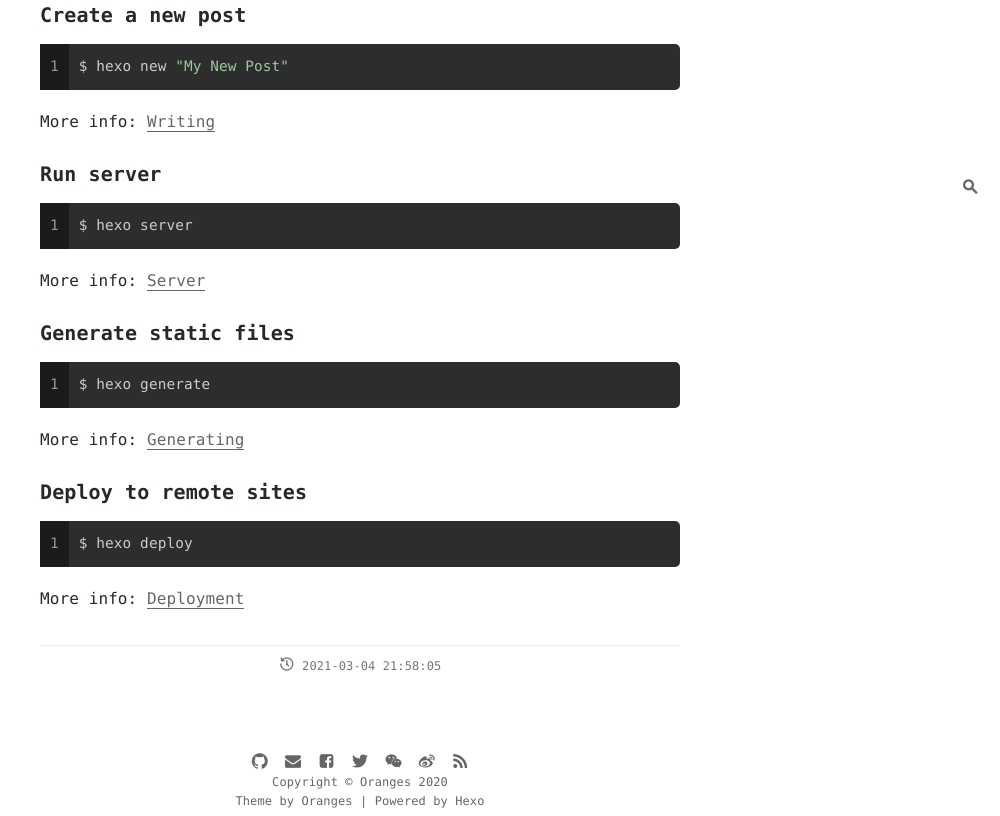
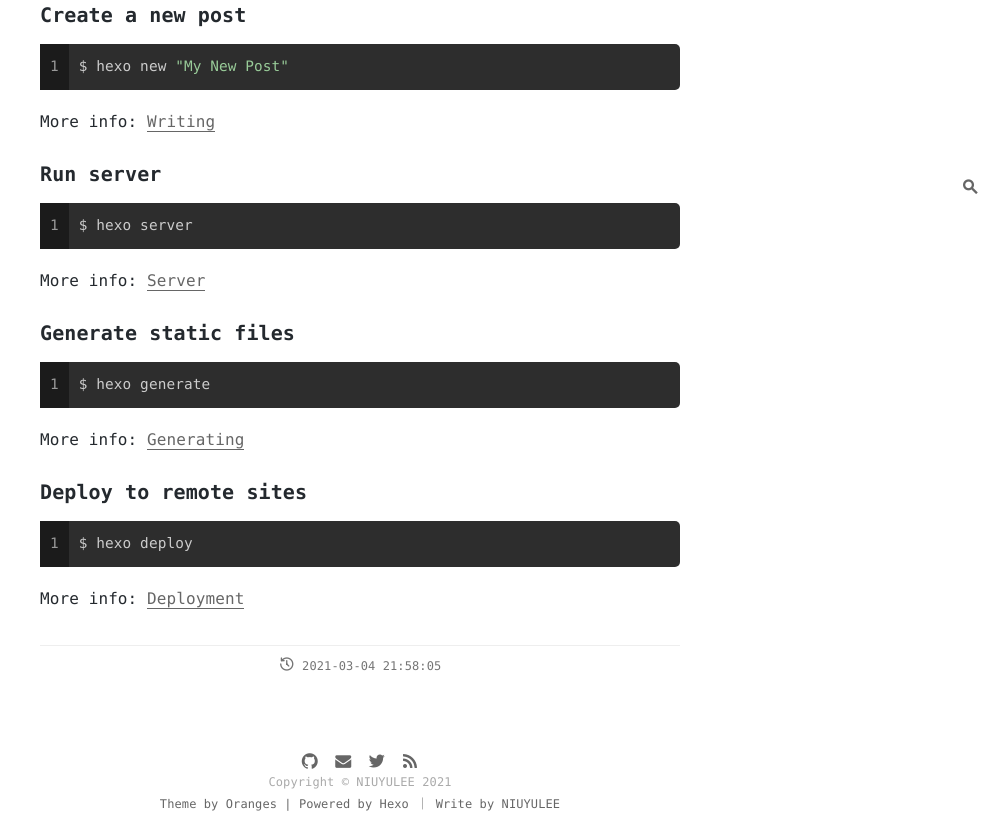
Before and after one commit to NIUYULEE/niuyulee.github.io, a plain HTML site: page 2021/03/04/hello-world/index.html in a window 1280 px wide. Shown: the part 582-1398 px from the top of the page, without its empty margins (280-1280 px from the left). Drawn offline with nearby package versions, Linux system fonts and the light colour scheme.

Commit message:
Site updated: 2021-03-04 22:54:23

```diff
--- a/2021/03/04/hello-world/index.html
+++ b/2021/03/04/hello-world/index.html
@@ -60,7 +60,7 @@
         <img src="/images/avatar.png" alt="">
 
     </a>
-    <div class="nickname"><a href="/">Oranges</a></div>
+    <div class="nickname"><a href="/">niuyulee's blog</a></div>
   </div>
   <div class="navbar">
     <ul>
@@ -201,38 +201,20 @@ MathJax = {
     <ul>
 
         <li>
-          <a title="github" target="_blank" rel="noopener" href="https://github.com/zchengsite/hexo-theme-oranges">
+          <a title="github" target="_blank" rel="noopener" href="https://github.com/NIUYULEE">
             <i class="iconfont icon-github"></i>
           </a>
         </li>
 
         <li>
-          <a title="email" href="">
+          <a title="email" href="niuyulee@gmail.com">
             <i class="iconfont icon-envelope"></i>
           </a>
         </li>
 
         <li>
-          <a title="facebook" href="">
-            <i class="iconfont icon-facebooksquare"></i>
-          </a>
-        </li>
-
-        <li>
-          <a title="twitter" href="">
+          <a title="twitter" target="_blank" rel="noopener" href="https://twitter.com/NIUYULEE">
             <i class="iconfont icon-twitter"></i>
-          </a>
-        </li>
-
-        <li>
-          <a title="wechat" href="">
-            <i class="iconfont icon-wechat"></i>
-          </a>
-        </li>
-
-        <li>
-          <a title="weibo" href="">
-            <i class="iconfont icon-weibo"></i>
           </a>
         </li>
 
@@ -247,13 +229,13 @@ MathJax = {
 
     <div class="footer-more">
 
-        <a target="_blank" rel="noopener" href="https://github.com/zchengsite/hexo-theme-oranges">Copyright © Oranges 2020</a>
+        Copyright © NIUYULEE 2021
 
     </div>
 
     <div class="footer-more">
 
-        <a target="_blank" rel="noopener" href="https://github.com/zchengsite/hexo-theme-oranges">Theme by Oranges | Powered by Hexo</a>
+        <a target="_blank" rel="noopener" href="https://github.com/zchengsite/hexo-theme-oranges">Theme by Oranges | Powered by Hexo ｜ Write by NIUYULEE</a>
 
     </div>
 
```
Also changed, not shown: about/index.html (+6 -24 lines), archives/2021/03/index.html (+6 -24 lines), archives/2021/index.html (+6 -24 lines), archives/index.html (+6 -24 lines), categories/index.html (+6 -24 lines), friends/index.html (+6 -24 lines), index.html (+6 -24 lines), tags/index.html (+6 -24 lines).
